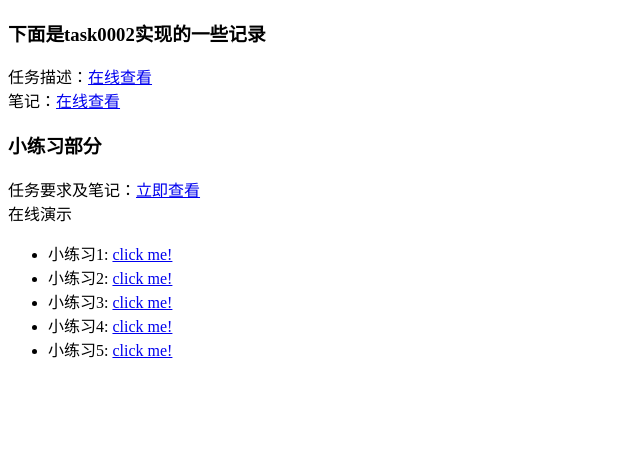
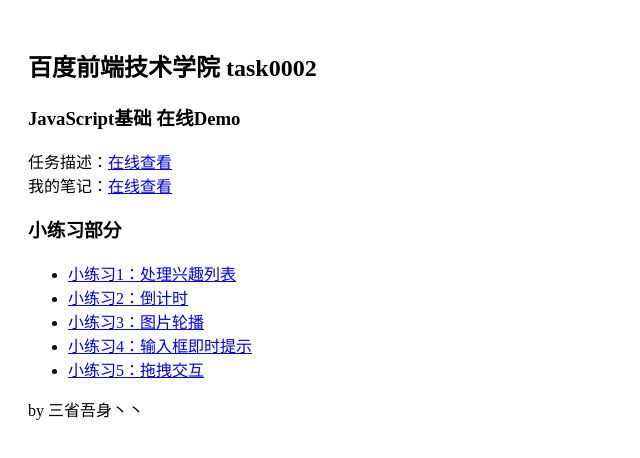
Before and after one commit to guowenfh/IFE, a plain HTML site: page task0002/index.html in a window 1280 px wide. Shown: the whole page, without its empty margins (0-640 px from the left). Drawn offline with Linux system fonts and the light colour scheme.

Commit message:
一些小优化及展示页面改版

```diff
--- a/task0002/index.html
+++ b/task0002/index.html
@@ -3,33 +3,41 @@
 
 <head>
     <meta charset="UTF-8">
-    <title>task0002实现</title>
+    <base target="_blank" />
+    <title>task0002|在线Demo</title>
+    <style>
+        body {
+            padding: 20px;
+        }
+    </style>
 </head>
 
 <body>
-    <h3>下面是task0002实现的一些记录</h3>
+    <div>
+        <h2>百度前端技术学院 task0002 </h2>
+        <h3>JavaScript基础 在线Demo</h3>
         <div>任务描述：<a href="https://github.com/baidu-ife/ife/tree/master/2015_spring/task/task0002">在线查看</a></div>
-    <div>笔记：<a href="http://guowenfh.github.io/tags/task0002/">在线查看</a></div>
+        <div>我的笔记：<a href="http://guowenfh.github.io/tags/task0002/">在线查看</a></div>
         <h3>小练习部分</h3>
-    <div>任务要求及笔记：<a href="http://guowenfh.github.io/tags/task0002/">立即查看</a></div>
-    <div>在线演示</div>
         <ul>
-        <li>小练习1:
-            <a href="http://guowenfh.github.io/IFE/task0002/task0002_1.html">click me!</a>
+            <li>
+                <a href="task0002_1.html">小练习1：处理兴趣列表</a>
             </li>
-        <li>小练习2:
-            <a href="http://guowenfh.github.io/IFE/task0002/task0002_2.html">click me!</a>
+            <li>
+                <a href="task0002_2.html">小练习2：倒计时</a>
             </li>
-        <li>小练习3:
-            <a href="http://guowenfh.github.io/IFE/task0002/task0002_3.html">click me!</a>
+            <li>
+                <a href="http://guowenfh.github.io/IFE/task0002/task0002_3.html">小练习3：图片轮播</a>
             </li>
-        <li>小练习4:
-            <a href="http://guowenfh.github.io/IFE/task0002/task0002_4.html">click me!</a>
+            <li>
+                <a href="task0002_4.html">小练习4：输入框即时提示</a>
             </li>
-        <li>小练习5:
-            <a href="http://guowenfh.github.io/IFE/task0002/task0002_5.html">click me!</a>
+            <li>
+                <a href="task0002_5.html">小练习5：拖拽交互</a>
             </li>
         </ul>
+    </div>
+    <p>by 三省吾身丶丶</p>
 </body>
 
 </html>
--- a/task0002/js/task0002_2.js
+++ b/task0002/js/task0002_2.js
@@ -1,6 +1,7 @@
 window.onload = function () {
     function start() {
         var show = $("div"); //显示剩余时间的div
+        $("input").value = "2016-12-21";
 
         function clickStart() {
             var time = $("input").value.match(/(^\d{4})-(\d{2})-(\d{2}$)/); //获取年月日的正则方法
```
Also changed, not shown: task0002/task0002_1.html (+30 -2 lines), task0002/task0002_2.html (+4 -0 lines). Lines whose indentation alone changed are shown as unchanged.
